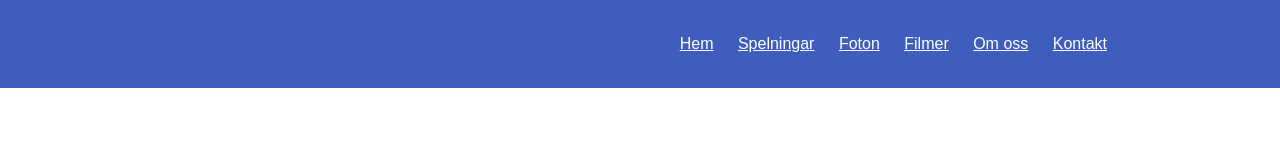
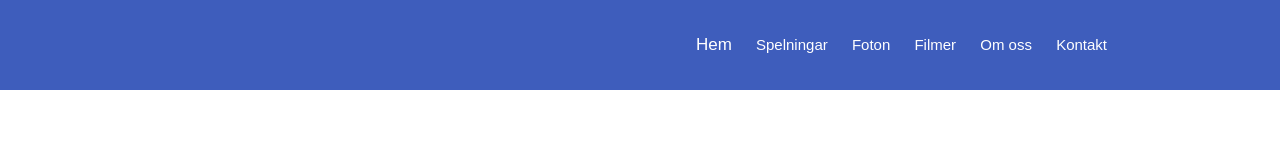
Before and after one commit to Eloneklov/gbghusband-webpage, a plain HTML site: page index.html in a window 1280 px wide. In both pictures the pointer is over the link "Hem". Drawn offline with Linux system fonts and the light colour scheme.

Commit message:
small css fixes

```diff
--- a/style.css
+++ b/style.css
@@ -3,6 +3,7 @@ body
     margin: 0;
     font-family: sans-serif;
     font-weight: 300;
+    font-size: 15px;
     background: white;
 }
 
@@ -41,4 +42,11 @@ nav li {
 
 a {
     color: white;
+    text-decoration: none
 }
+
+    a:hover {
+        font-size: 17px;
+        transition: all 500ms;
+
+    }
```
